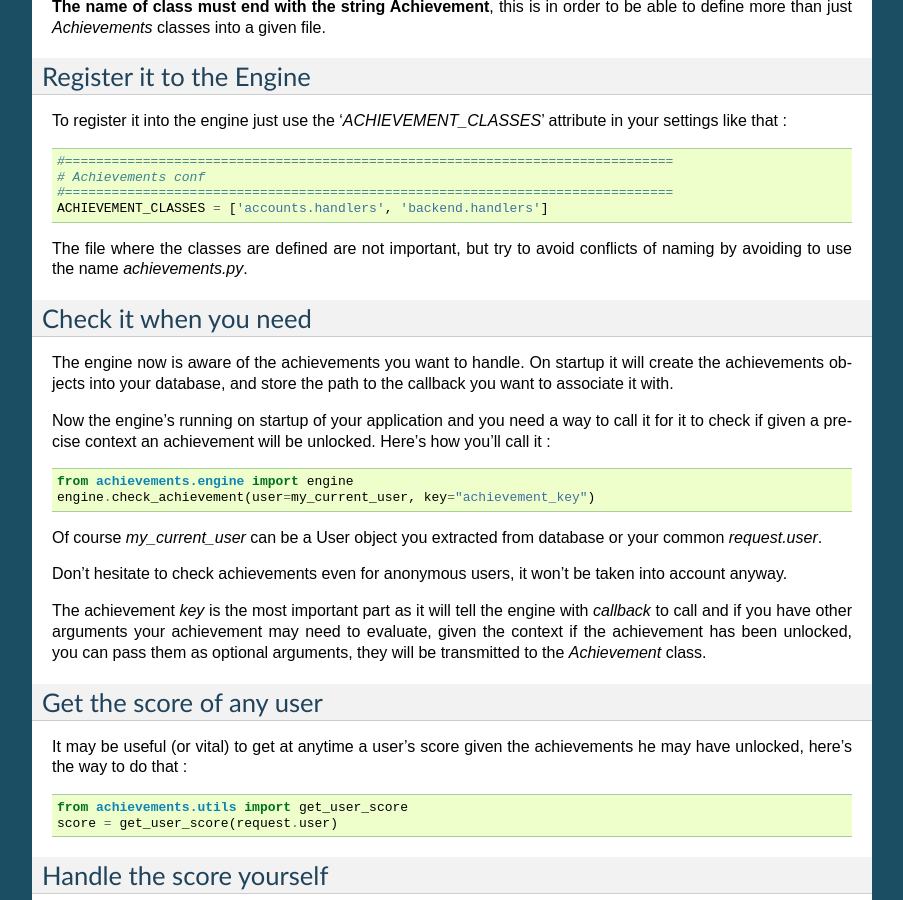
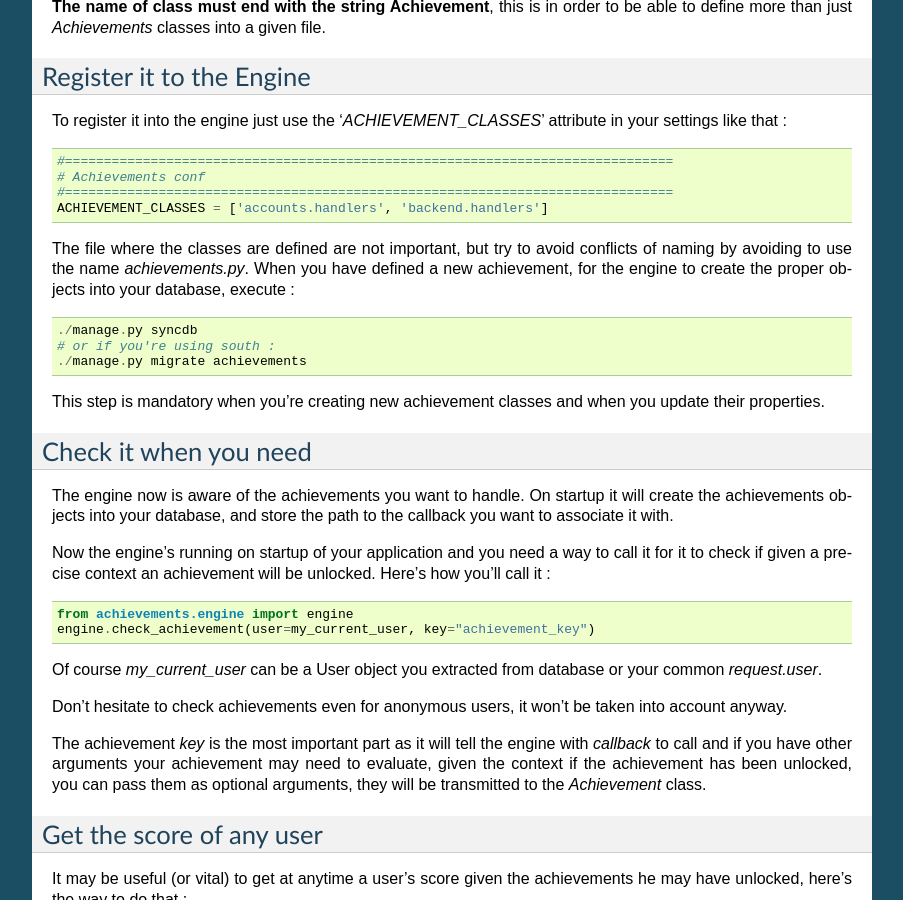
Before and after one commit to ogirardot/django-achievements, a Sphinx documentation site: the page built from docs/source/tutorial.rst, in a window 1280 px wide and 900 px high, scrolled down 979 px. Shown: the whole window, without its empty margins (198-1101 px from the left). Built offline with Sphinx 7.4.7, drawn with Linux system fonts in a browser that asks for light colours.

Commit message:
updating documentation since django-achievements now listens to syncdb and south migrations signals

```diff
--- a/docs/source/tutorial.rst
+++ b/docs/source/tutorial.rst
@@ -59,6 +59,13 @@ To register it into the engine just use the '*ACHIEVEMENT_CLASSES*' attribute in
     ACHIEVEMENT_CLASSES = ['accounts.handlers', 'backend.handlers']
 
 The file where the classes are defined are not important, but try to avoid conflicts of naming by avoiding to use the name *achievements.py*.
+When you have defined a new achievement, for the engine to create the proper objects into your database, execute : ::
+
+    ./manage.py syncdb
+    # or if you're using south :
+    ./manage.py migrate achievements
+
+This step is mandatory when you're creating new achievement classes and when you update their properties.
 
 ----------------------
 Check it when you need
```
